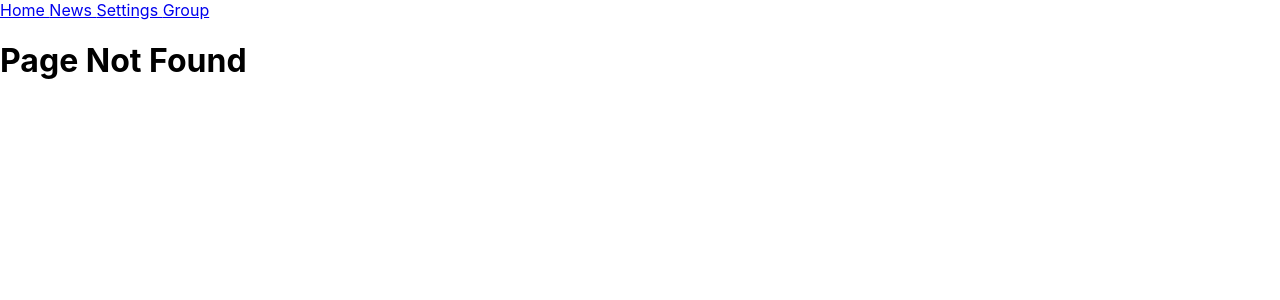
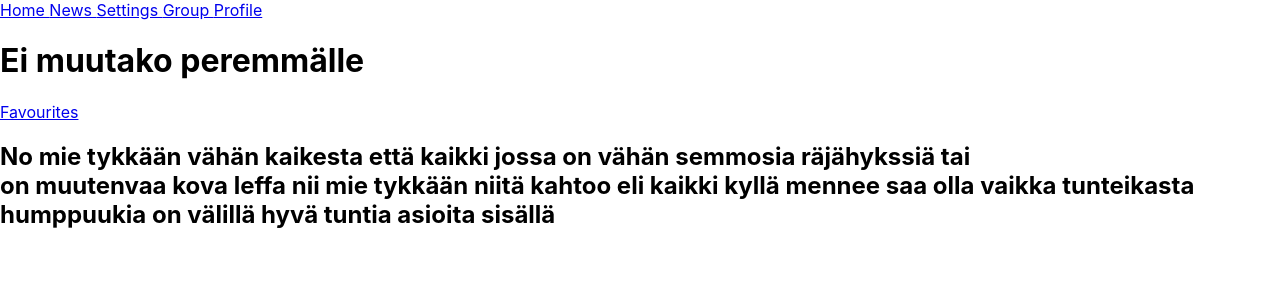
Before and after one commit to kismakk/MovieApp, a React (Create React App) app in the folder frontend/: page /profile/favourites in a window 1280 px wide. Before the commit this address had no page. Shown: the top 300 px of the page. Built offline with nearby package versions, Linux system fonts and the light colour scheme.

Commit message:
User and favourites initialized

```diff
--- a/frontend/src/App.js
+++ b/frontend/src/App.js
@@ -2,6 +2,8 @@ import './App.css';
 import { BrowserRouter, Routes, Route, Link, useNavigate, useParams, Outlet } from 'react-router-dom';
 import Home from './pages/Home';
 import News from './pages/News';
+import Profile from './pages/Profile';
+import Favourites from './pages/Favourites';
 
 function App() {
   return (
@@ -10,11 +12,15 @@ function App() {
       <Link to={'/news'}>News </Link>
       <Link to={'/settings'}>Settings </Link>
       <Link to={'/group'}>Group </Link>
+      <Link to={'/profile'}>Profile </Link>
       <Routes>
         <Route path='/' element={<Home />} />
         <Route path='/settings' element={<h1>Settings</h1>} />
         <Route path='/news' element={<News />} />
         <Route path='/group' element={<Group />} />
+        <Route path="/profile" element={<Profile />}>
+            <Route path="favourites" element={<Favourites />} />
+        </Route>
         {/*Add more routes here*/}
         <Route path='*' element={<h1>Page Not Found</h1>} /> {/*If route is not found, this is displayed*/}
       </Routes>
--- /dev/null
+++ b/frontend/src/pages/Favourites.js
@@ -0,0 +1,13 @@
+import React from 'react';
+import '../App.css';
+
+function Favourites() {
+  return (
+    <div>
+      <h2>No mie tykkään vähän kaikesta että kaikki jossa on vähän semmosia räjähykssiä tai <br></br>
+        on muutenvaa kova leffa nii mie tykkään niitä kahtoo eli kaikki kyllä mennee saa olla vaikka tunteikasta humppuukia on välillä hyvä tuntia asioita sisällä</h2>
+    </div>
+  )
+}
+
+export default Favourites
--- /dev/null
+++ b/frontend/src/pages/Profile.js
@@ -0,0 +1,13 @@
+import React from 'react';
+import { Link, Outlet } from 'react-router-dom';
+function Profile() {
+  return (
+    <div>
+      <h1>Ei muutako peremmälle</h1>
+      <Link to="favourites">Favourites</Link>
+      <Outlet/>
+    </div>
+  )
+}
+
+export default Profile
```
